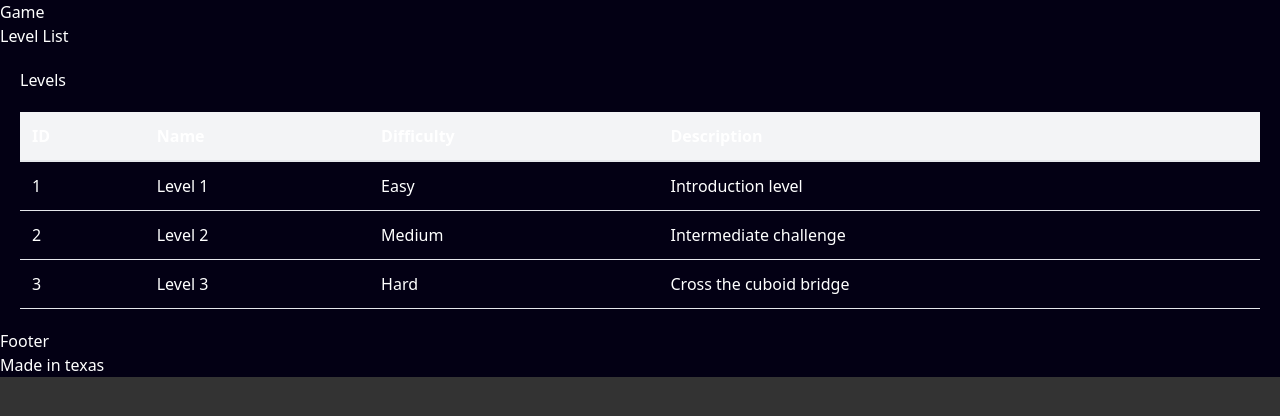
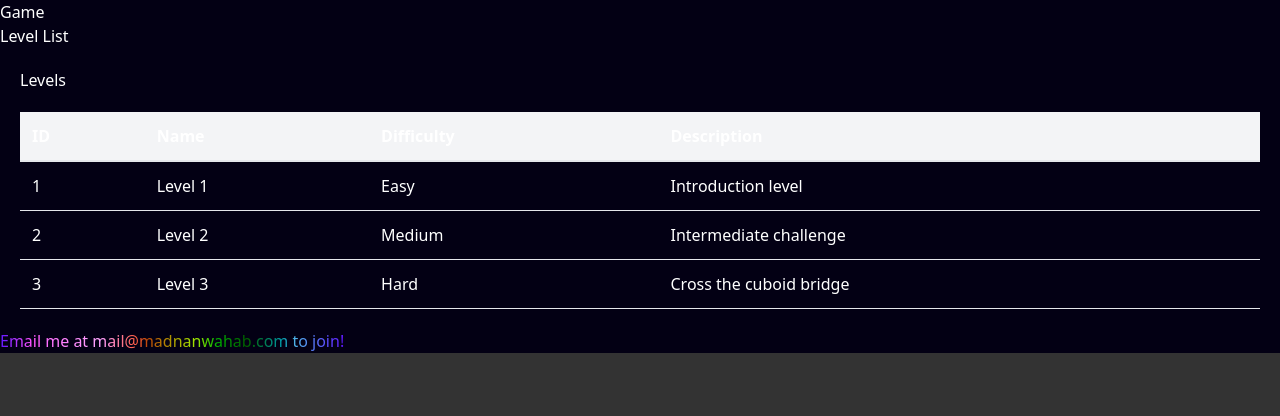
Before and after one commit to adnanwahab/physics-game, a React (Vite) app: page / in a window 1280 px wide. Shown: the top 416 px of the page. Built offline with nearby package versions, Linux system fonts and the light colour scheme.

Commit message:
simplify

```diff
--- a/src/App.jsx
+++ b/src/App.jsx
@@ -37,8 +37,38 @@ function App() {
       </Routes>
 
       <div className="footer">
-        <p>Footer</p>
-        <p><a href="https://github.com/adnanwahab/physics-game">Made in texas</a></p>
+        <p
+          style={{
+            animation: "rainbow 2s linear infinite",
+            background: "-webkit-linear-gradient(left, red, orange, yellow, green, cyan, blue, violet, red)",
+            WebkitBackgroundClip: "text",
+            WebkitTextFillColor: "transparent",
+            backgroundClip: "text",
+            color: "transparent"
+          }}
+        >
+          Email me at <a href="mailto:mail@madnanwahab.com">mail@madnanwahab.com</a> to join!
+        </p>
+        <style>
+          {`
+            @keyframes rainbow {
+              0% { filter: hue-rotate(0deg); }
+              100% { filter: hue-rotate(360deg); }
+            }
+            .footer p {
+              display: inline-block;
+            }
+            .footer p {
+              will-change: filter;
+            }
+            .footer p[style] {
+              /* override so parent doesn't mess with animation */
+              animation: rainbow 2s linear infinite;
+            }
+          `}
+        </style>
+
+        {/* <p><a href="https://github.com/adnanwahab/physics-game">Made in texas</a></p> */}
       </div>
     </div>
   )
```
